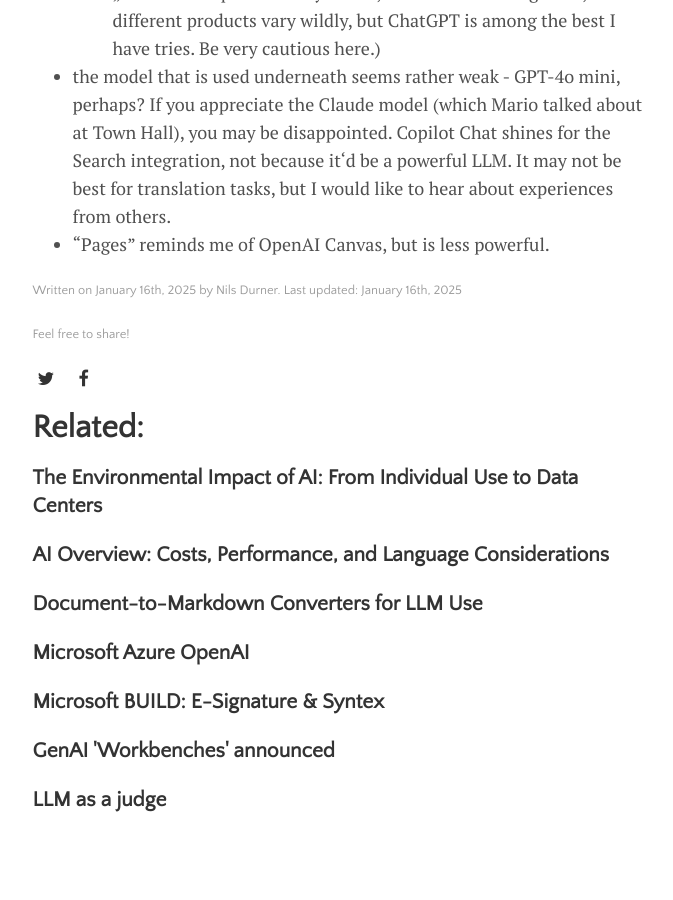
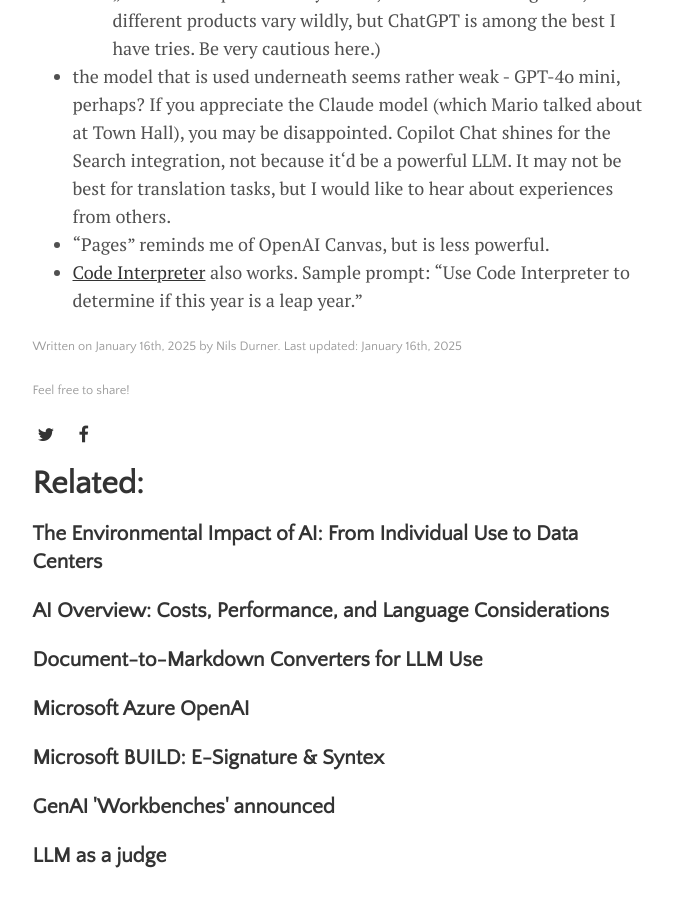
Before and after one commit to ndurner/ndurner.github.io, a Jekyll site: the page built from _posts/2025-01-15-microsoft-copilot-chat.md, in a window 1280 px wide and 900 px high, scrolled down 2533 px. Shown: the whole window, without its empty margins (300-973 px from the left). Built offline with Jekyll 4.4.1, drawn with Linux system fonts in a browser that asks for light colours.

Commit message:
add code interpreter

```diff
--- a/_posts/2025-01-15-microsoft-copilot-chat.md
+++ b/_posts/2025-01-15-microsoft-copilot-chat.md
@@ -34,3 +34,4 @@
     * (⚠️ Search-enabled AI is a very messy affair. I have done several tests/examinations and the best advice I can think of is to use it to just find something you reasonably know is true/exists/can be challenged: „Is there evidence that…“, „Find the article that…“. Then, review the original source presented. Don‘t rely on the „summaries“ presented by the AI, these can be wrong. Also, different products vary wildly, but ChatGPT is among the best I have tries. Be very cautious here.)
 * the model that is used underneath seems rather weak - GPT-4o mini, perhaps? If you appreciate the Claude model (which Mario talked about at Town Hall), you may be disappointed. Copilot Chat shines for the Search integration, not because it‘d be a powerful LLM. It may not be best for translation tasks, but I would like to hear about experiences from others.
 * "Pages" reminds me of OpenAI Canvas, but is less powerful.
+* [Code Interpreter](computation-llms) also works. Sample prompt: "Use Code Interpreter to determine if this year is a leap year."
```
